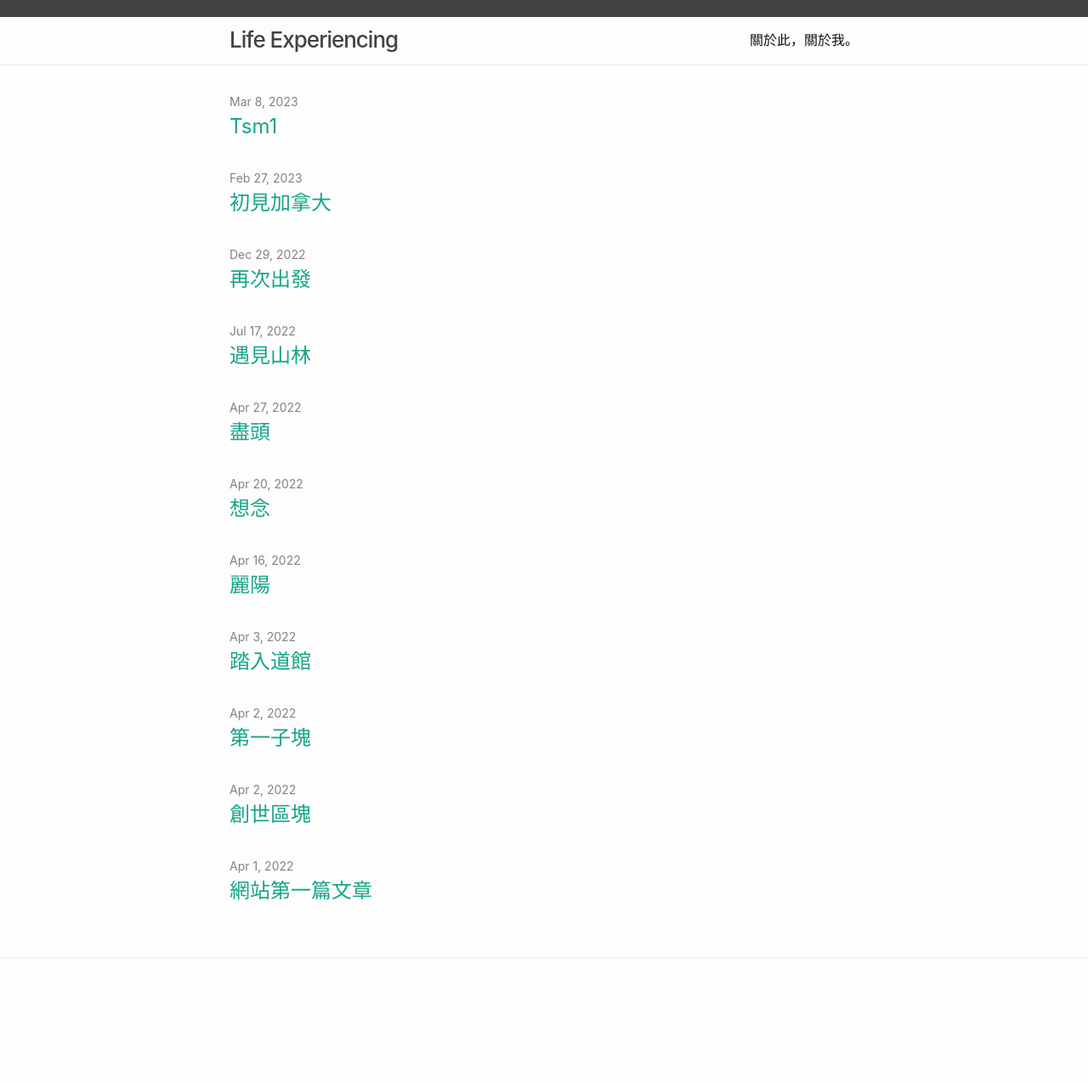
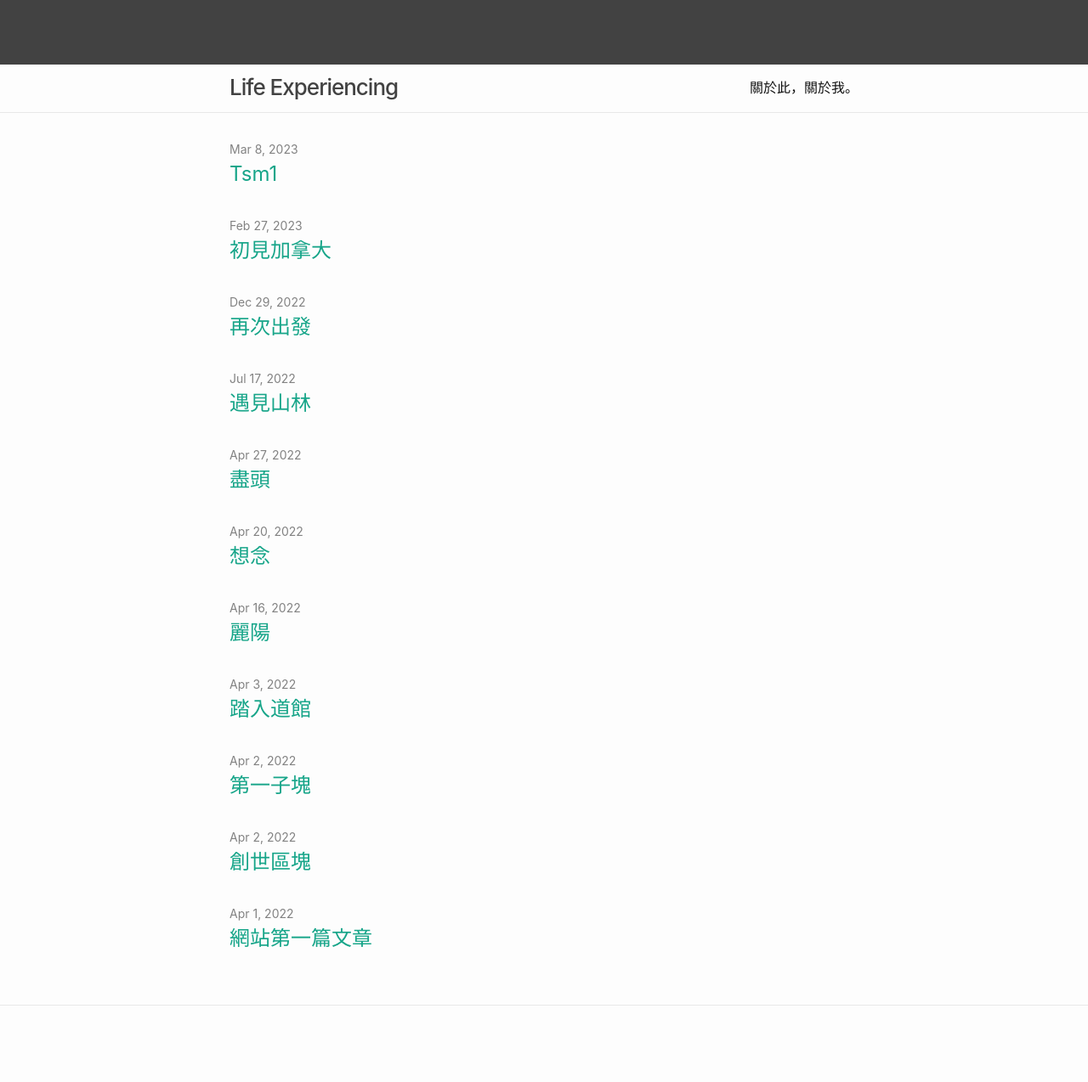
Before and after one commit to collectivetribe/lifeexperiencing, a Jekyll site: the page built from index.md, in a window 1280 px wide. Shown: the whole page at 85% size. Built offline with Jekyll 4.4.1, drawn with Linux system fonts in a browser that asks for light colours; before the commit the page ends 1218 px from its top, so only the background shows below that.

Commit message:
Update _layout.scss

```diff
--- a/_sass/minima/_layout.scss
+++ b/_sass/minima/_layout.scss
@@ -2,7 +2,7 @@
  * Site header
  */
 .site-header {
-  border-top: 20px solid $border-color-03;
+  border-top: 76px solid $border-color-03;
   border-bottom: 1px solid $border-color-01;
   min-height: $spacing-unit * 1.865;
   line-height: $base-line-height * $base-font-size * 2.25;
```
